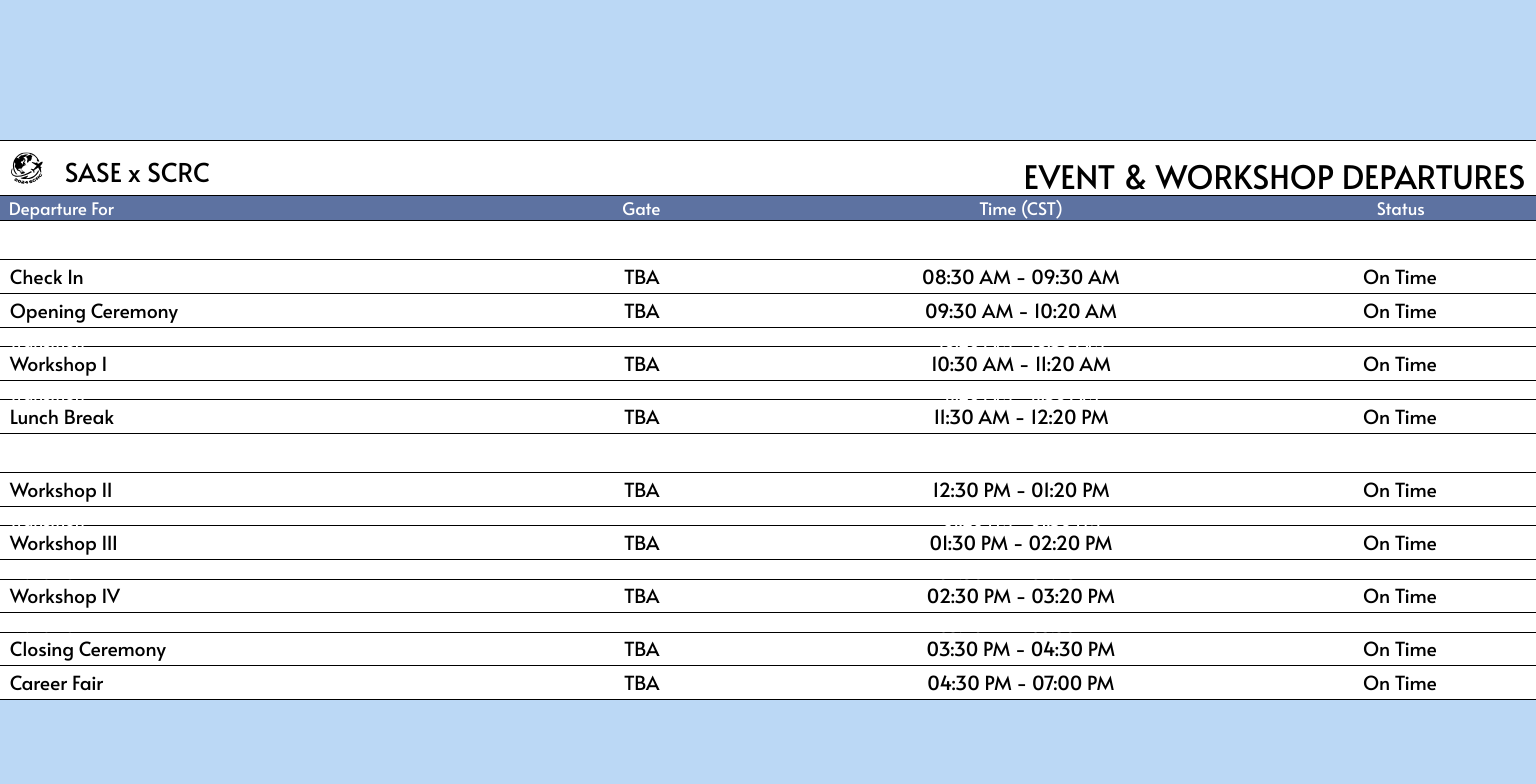
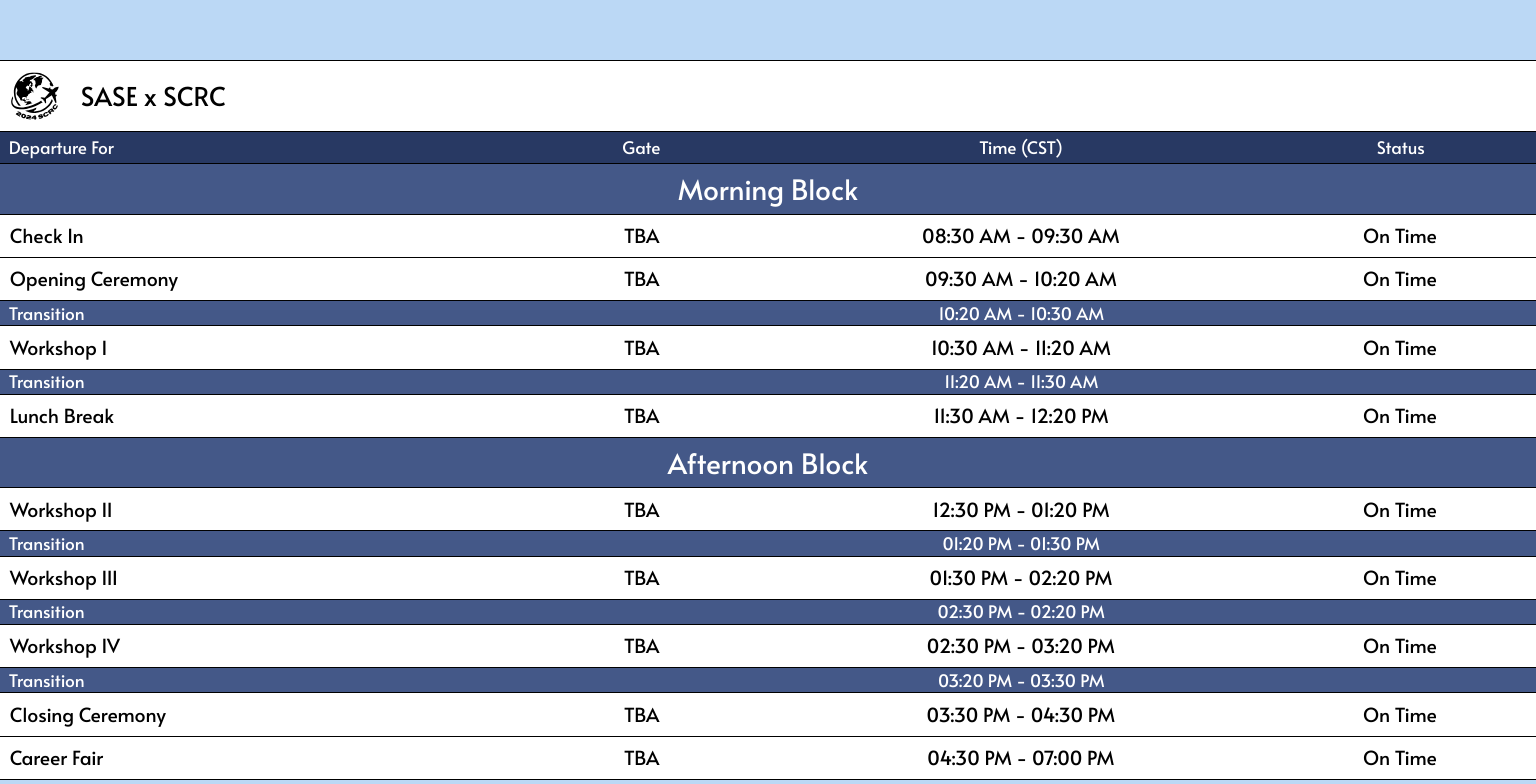
Before and after one commit to victoriaemily/SASE-SCRC, a Next.js app: page /Guide in a window 1536 px wide. Shown: the top 784 px of the page. Built offline with nearby package versions, Linux system fonts and the light colour scheme.

Commit message:
Fixed sizing issue on schedule

```diff
--- a/src/styles/guide.css
+++ b/src/styles/guide.css
@@ -37,33 +37,34 @@
 
 h2.event-title {
   flex: 2;
-  font-size: 1.2em;
+  font-size: 1.08em;
   text-align: left;
 }
 
 h2.long-title {
   display: none;
   flex: 4;
-  font-size: 1.5em;
+  font-size: 1.35em;
   text-align: right;
 }
 
 h2.short-title {
   flex: 4;
-  font-size: 1.5em;
+  font-size: 1.35em;
   text-align: right;
 }
 
 .schedule-board > .label {
-  background: var(--blue4);
+  background: var(--blue6);
   color: white;
   width: 100%;
   height: 4.5%;
-  font-size: 0.8em;
+  font-size: 0.72em;
 }
 
 .label > div > h2,
 .front-divider > h2 {
+  line-height: 100%;
   margin: auto;
 }
 
@@ -92,17 +93,22 @@
   color: white;
   width: 100%;
   height: 7%;
-  font-size: 1.3em;
+  font-size: 1.17em;
 }
 
 .schedule-board .event-divider {
   width: 100%;
   height: 6%;
-  font-size: 0.9em;
+  font-size: 0.81em;
 }
 
 .schedule-board .event-divider > button:hover {
-  background: var(--blue2);
+  background: var(--blue3);
+  color: white;
+}
+
+.schedule-board .event-divider > button:active {
+  background: var(--blue4);
   color: white;
 }
 
@@ -110,11 +116,11 @@
   color: white;
   width: 100%;
   height: 3.5%;
-  font-size: 0.8em;
+  font-size: 0.72em;
 }
 
-.blue3-divider {
-  background: var(--blue3);
+.blue5-divider {
+  background: var(--blue5);
 }
 
 .schedule-board .pad-divider {
@@ -194,16 +200,62 @@
 }
 @media (min-width: 961px) {
   /* tablet, landscape iPad, lo-res laptops ands desktops */
-  .schedule-container {
-    height: 70dvh;
-  }
 }
 @media (min-width: 1025px) {
   /* big landscape tablets, laptops, and desktops */
 }
 @media (min-width: 1281px) {
   /* hi-res laptops and desktops */
+  h2.event-title {
+    flex: 2;
+    font-size: 1.2em;
+    text-align: left;
+  }
+
+  h2.long-title {
+    display: none;
+    flex: 4;
+    font-size: 1.5em;
+    text-align: right;
+  }
+
+  h2.short-title {
+    flex: 4;
+    font-size: 1.5em;
+    text-align: right;
+  }
+
+  .schedule-board > .label {
+    background: var(--blue6);
+    color: white;
+    width: 100%;
+    height: 4.5%;
+    font-size: 0.8em;
+  }
+
+  .schedule-board > .time-divider {
+    color: white;
+    width: 100%;
+    height: 7%;
+    font-size: 1.3em;
+  }
+
+  .schedule-board .event-divider {
+    width: 100%;
+    height: 6%;
+    font-size: 0.9em;
+  }
+
+  .schedule-board .transition-divider {
+    color: white;
+    width: 100%;
+    height: 3.5%;
+    font-size: 0.8em;
+  }
 }
 @media (min-width: 1921px) {
   /* hi-res desktops */
+  .schedule-container {
+    height: 70dvh;
+  }
 }
```
